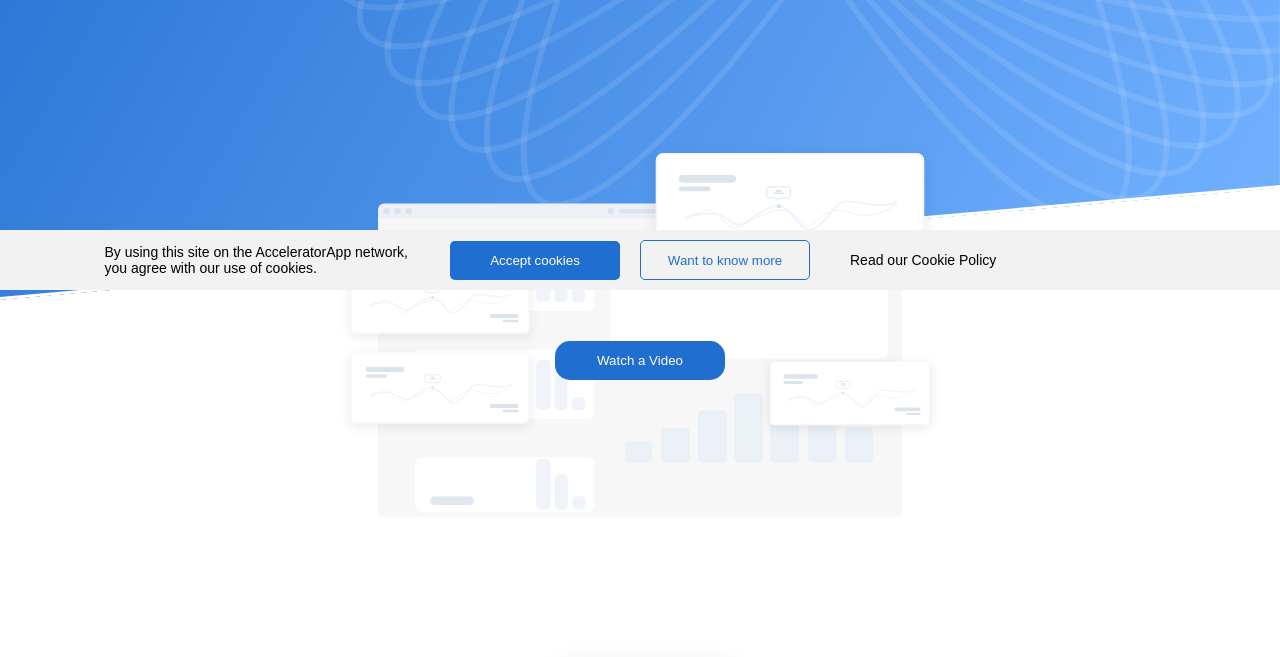
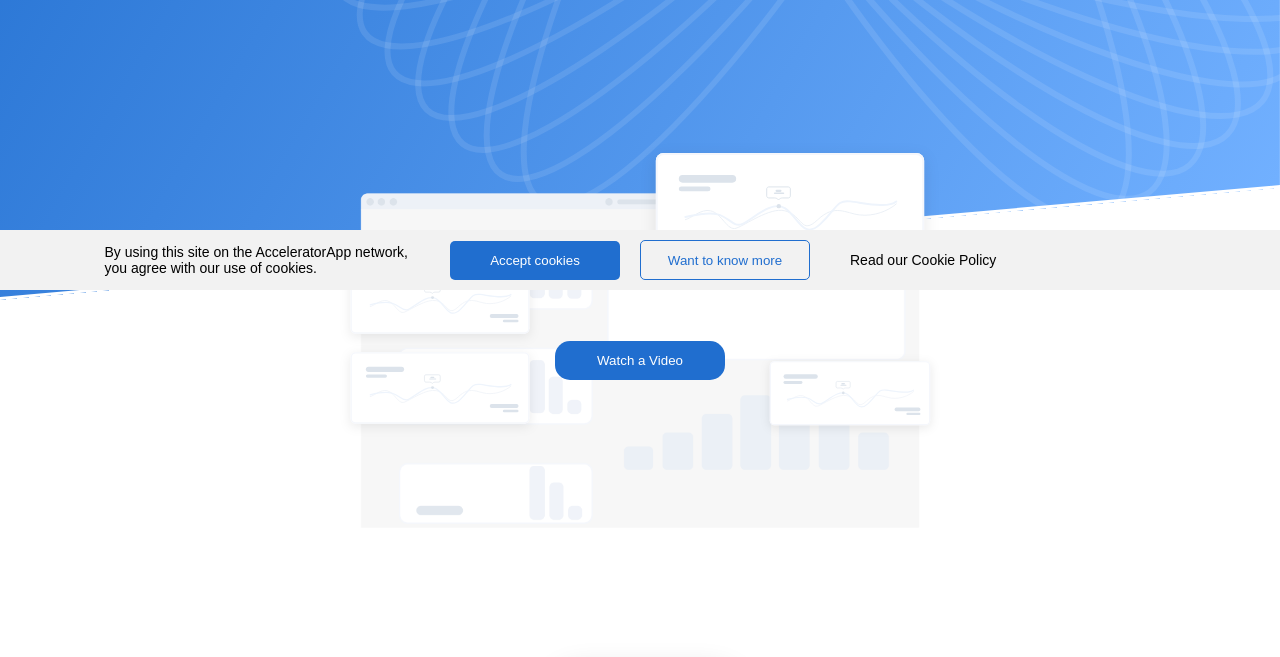
Before and after one commit to prosper74/accelerator-test, a Gatsby site: page / in a window 1280 px wide. Shown: the part 500-1157 px from the top of the page. Built offline with nearby package versions, Linux system fonts and the light colour scheme; Gatsby itself is replaced by a stand-in of ours.

Commit message:
Changed video bg image

```diff
--- a/src/components/Showcase/Showcase.module.css
+++ b/src/components/Showcase/Showcase.module.css
@@ -63,7 +63,7 @@
   width: 100%;
   height: 100%;
   margin: 0 auto;
-  background-image: url(../../images/video_bg.svg);
+  background-image: url(../../images/video_bg.png);
   background-position: center;
   background-size: contain;
   background-repeat: no-repeat;
```
Also changed, not shown: src/images/video_background.svg (deleted), src/images/video_bg.png (added).
